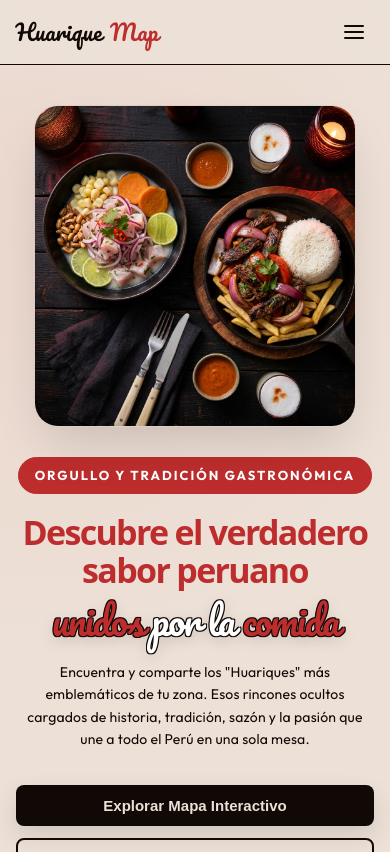
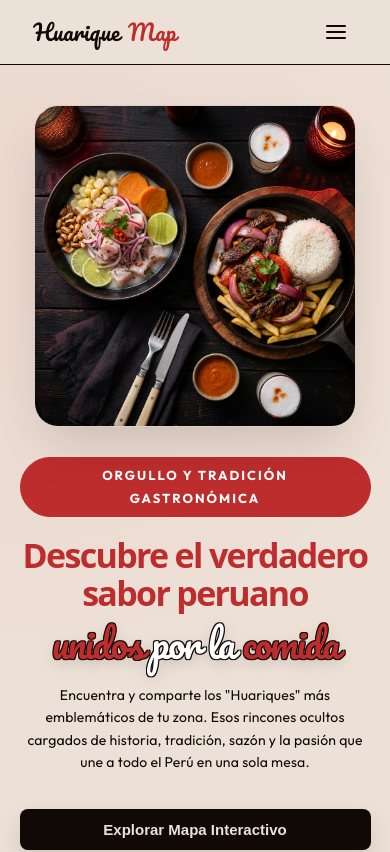
Before and after one commit to ChethhSito/HuariqueMapsFront, a React (Vite) app: page / in a window 390 px wide. Shown: the top 852 px of the page. Built offline with nearby package versions, Linux system fonts and the light colour scheme.

Commit message:
style: fix full-width background colors and prevent layout compression

```diff
--- a/src/components/LandingPage.css
+++ b/src/components/LandingPage.css
@@ -648,7 +648,9 @@
 }
 
 .restaurant-card {
-  width: 360px;
+  flex: 1;
+  min-width: 280px;
+  max-width: 360px;
   background: var(--peru-white);
   border: 1.5px solid var(--peru-border);
   border-radius: 16px;
@@ -992,8 +994,8 @@
    Media Queries: Tablets and Mobile Devices
    ========================================================================== */
 
-/* Tablets & Small Desktops (Less than 1024px) */
-@media (max-width: 1024px) {
+/* Tablets & Small Desktops (Less than 1200px) */
+@media (max-width: 1200px) {
   .section-container,
   .navbar-container {
     width: 80%;
@@ -1026,6 +1028,18 @@
 
   .restaurants-section {
     padding: 80px 0;
+  }
+}
+
+/* Tablets & Laptops (Less than 1024px) */
+@media (max-width: 1024px) {
+  .suggestions-container-grid {
+    flex-direction: column;
+    gap: 30px;
+  }
+
+  .suggestions-card {
+    padding: 24px 20px;
   }
 }
 
@@ -1128,13 +1142,8 @@
 
 /* Mobiles (Less than 480px) */
 @media (max-width: 480px) {
-  .section-container,
-  .navbar-container {
-    width: 92%;
-  }
-
   .navbar {
-    padding: 12px 0;
+    padding: 12px 4%;
   }
 
   .navbar-auth {
@@ -1172,7 +1181,7 @@
   }
 
   .restaurants-section {
-    padding: 60px 0;
+    padding: 60px 4%;
   }
 
   .restaurant-card {
@@ -1180,7 +1189,7 @@
   }
 
   .suggestions-section {
-    padding: 60px 0;
+    padding: 60px 4%;
   }
 
   .suggestions-title {
@@ -1188,6 +1197,6 @@
   }
 
   .footer {
-    padding: 40px 0 20px 0;
+    padding: 40px 4% 20px 4%;
   }
 }
```
